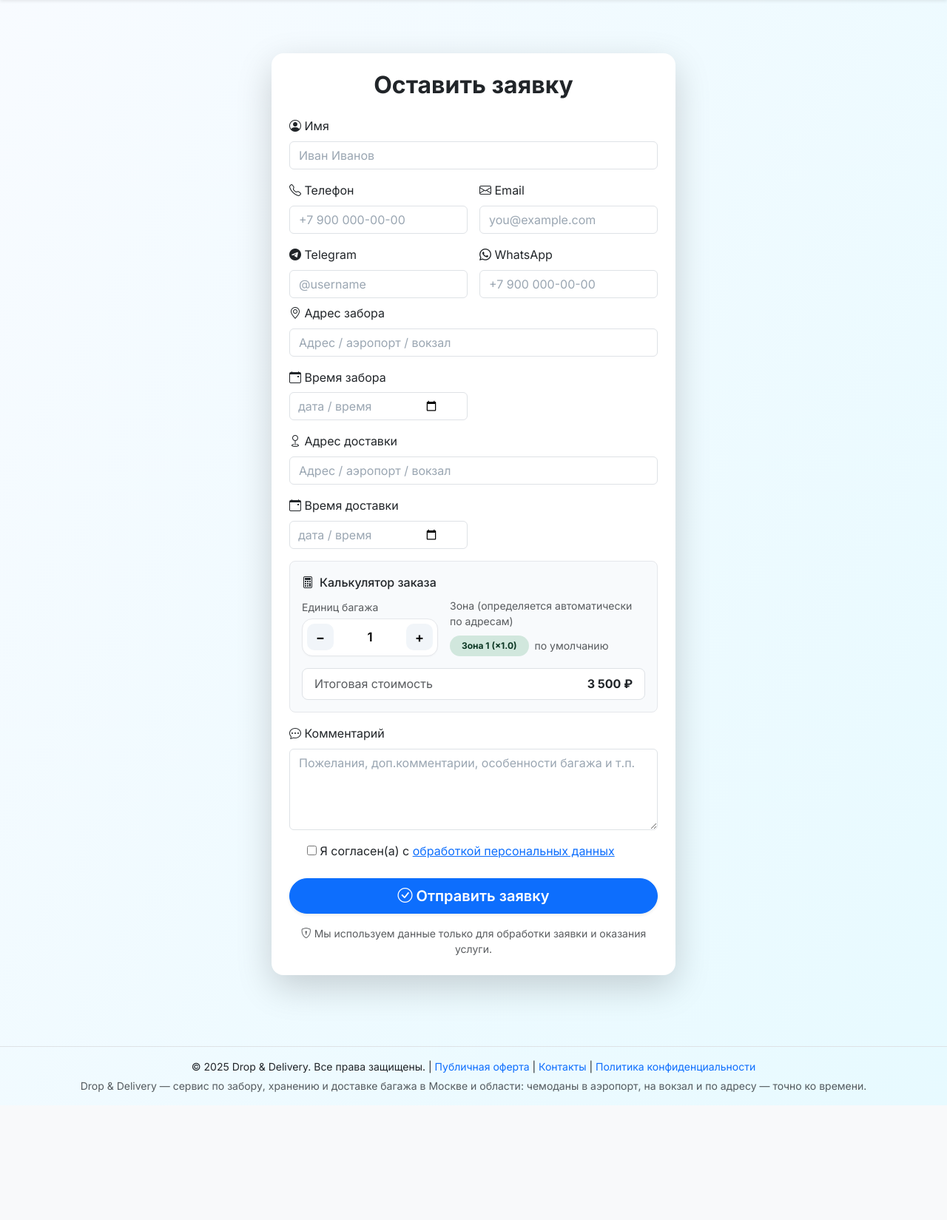
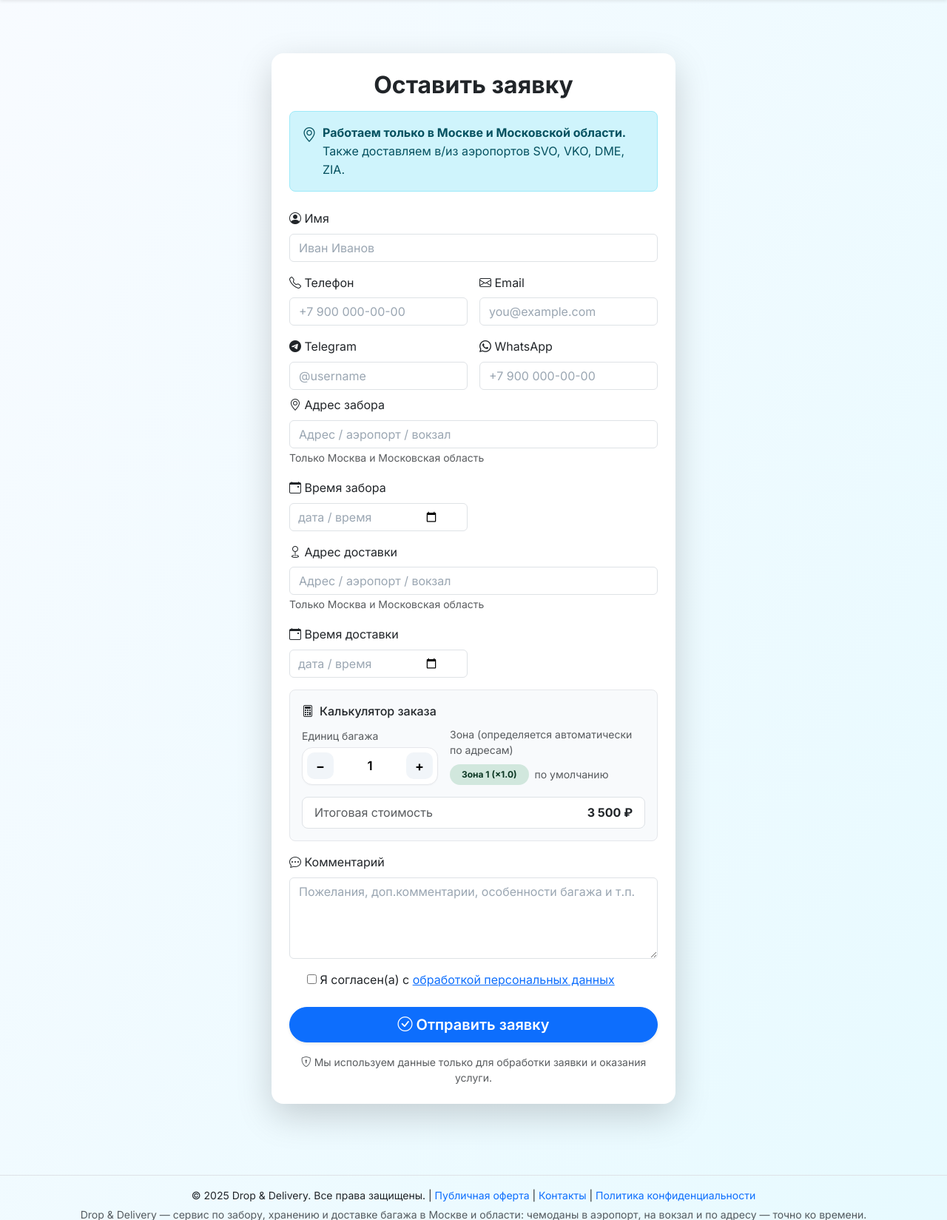
Before and after one commit to IsaevIvann/dd-project, a Django app: page /order/ in a window 1280 px wide. Shown: the part 57-1706 px from the top of the page at 74% size. Before the commit the page ends 1551 px from the top, so only its background shows below. Run offline with Django 5.2, Linux system fonts and the light colour scheme; some libraries are stand-ins or nearby versions.

Commit message:
+ new order

```diff
--- a/src/core/templates/core/order_form.html
+++ b/src/core/templates/core/order_form.html
@@ -6,7 +6,16 @@
   <div class="col-lg-6 col-md-8">
     <div class="card shadow-lg border-0 rounded-4">
       <div class="card-body p-4">
-        <h2 class="mb-4 text-center fw-bold">Оставить заявку</h2>
+        <h2 class="mb-3 text-center fw-bold">Оставить заявку</h2>
+
+        <!-- Баннер зоны работы -->
+        <div class="alert alert-info d-flex gap-2 align-items-start rounded-3 mb-4" role="alert">
+          <i class="bi bi-geo-alt fs-5"></i>
+          <div>
+            <strong>Работаем только в Москве и Московской области.</strong>
+            Также доставляем в/из аэропортов SVO, VKO, DME, ZIA.
+          </div>
+        </div>
 
         <form method="post" novalidate autocomplete="off" id="orderForm">
           {% csrf_token %}
@@ -34,8 +43,7 @@
             .dtl-wrap.filled .fake-ph,
             .dtl-wrap.focused .fake-ph{opacity:0}
 
-            /* ВАЖНО: скрываем нативные сегменты ТОЛЬКО когда нет значения И НЕТ ФОКУСА.
-               При фокусе они сразу показываются и обновляются посимвольно. */
+            /* ВАЖНО: скрываем нативные сегменты ТОЛЬКО когда нет значения И НЕТ ФОКУСА. */
             .dtl-wrap:not(.filled):not(.focused) input[type="datetime-local"]::-webkit-datetime-edit,
             .dtl-wrap:not(.filled):not(.focused) input[type="datetime-local"]::-webkit-datetime-edit-fields-wrapper,
             .dtl-wrap:not(.filled):not(.focused) input[type="datetime-local"]::-webkit-datetime-edit-text,
@@ -47,7 +55,6 @@
             .dtl-wrap:not(.filled):not(.focused) input[type="datetime-local"]::-webkit-datetime-edit-ampm-field{
               color:transparent;opacity:0
             }
-            /* фолбэк для некоторых реализаций */
             .dtl-wrap:not(.filled):not(.focused) input[type="datetime-local"]{color:transparent}
             .dtl-wrap.filled input[type="datetime-local"]{color:inherit}
 
@@ -107,6 +114,8 @@
             <div class="col-12 mt-2">
               <label for="id_pickup_address" class="form-label"><i class="bi bi-geo-alt"></i> Адрес забора</label>
               {{ form.pickup_address|add_class:"form-control"|attr:"placeholder:Адрес / аэропорт / вокзал"|attr:"id:id_pickup_address" }}
+              <small class="text-muted">Только Москва и Московская область</small>
+              <div id="pickup_warn" class="text-danger small mt-1 d-none">Мы работаем только в Москве и МО.</div>
               {{ form.pickup_address.errors }}
             </div>
 
@@ -122,6 +131,8 @@
             <div class="col-12">
               <label for="id_delivery_address" class="form-label"><i class="bi bi-geo"></i> Адрес доставки</label>
               {{ form.delivery_address|add_class:"form-control"|attr:"placeholder:Адрес / аэропорт / вокзал"|attr:"id:id_delivery_address" }}
+              <small class="text-muted">Только Москва и Московская область</small>
+              <div id="delivery_warn" class="text-danger small mt-1 d-none">Мы работаем только в Москве и МО.</div>
               {{ form.delivery_address.errors }}
             </div>
 
@@ -202,7 +213,7 @@
           </div>
 
           <div class="text-center mt-4">
-            <button type="submit" class="btn btn-primary btn-lg w-100 py-2 shadow-sm">
+            <button id="order-submit" type="submit" class="btn btn-primary btn-lg w-100 py-2 shadow-sm" title="">
               <i class="bi bi-check-circle"></i> Отправить заявку
             </button>
           </div>
@@ -269,12 +280,15 @@
     const days=Math.ceil(ms/(24*60*60*1000));
     return Math.max(0,days-1);
   }
-  const MOSCOW_MARKERS=[" москва","москва","МКАД","цао","сао","свао","вао","ювао","юао","юзао","зао","сзао","svo","vko","dme","zia","шереметьево","внуково","домодедово","жуковский","вокзал"];
+
+  /* Маркеры Москвы/МО для зоны и валидации */
+  const MOSCOW_MARKERS=[" москва","москва","мск","МКАД","цао","сао","свао","вао","ювао","юао","юзао","зао","сзао","svo","vko","dme","zia","шереметьево","внуково","домодедово","жуковский","вокзал"];
   const MO_TOWNS=["одинцово","химки","мытищи","люберцы","балашиха","красногорск","королёв","королев","подольск","реутов","видное","долгопрудный","лобня","домодедово","котельники","область","обл."];
+
   function detectZoneByText(a,b){
     const t=((a||"")+" "+(b||"")).toLowerCase();
     const inMoscow=MOSCOW_MARKERS.some(k=>t.includes(k));
-    const inMO=MO_TOWNS.some(k=>t.includes(k))||t.includes("московская область");
+    const inMO=MO_TOWNS.some(k=>t.includes(k))||t.includes("московская область")||t.includes("московская обл");
     return (inMO && !inMoscow)?1.5:1.0;
   }
   function formatRub(n){return n.toLocaleString('ru-RU')+" ₽";}
@@ -317,6 +331,7 @@
       totalEl.textContent=formatRub(total);
       estCostInput.value=total;
       syncItems();
+      validateAreas(); // подсветка ошибок при пересчёте
     }
 
     itemsPlus?.addEventListener('click',()=>{itemsInput.value=Math.min(99,(parseInt(itemsInput.value||"1",10)+1));recalc();});
@@ -327,6 +342,50 @@
       el&&el.addEventListener('change',recalc);
     });
     recalc();
+
+    /* --- Клиентская проверка адресов (Москва/МО/аэропорты) --- */
+    const pickupWarn   = document.getElementById('pickup_warn');
+    const deliveryWarn = document.getElementById('delivery_warn');
+    const submitBtn    = document.getElementById('order-submit');
+
+    function isAllowedAreaText(t) {
+      const s = (t || "").toLowerCase();
+      const hasMoscow = MOSCOW_MARKERS.some(k => s.includes(k)) ||
+                        s.includes("мск") || s.includes("москва ") || s.startsWith("москва");
+      const hasMO = MO_TOWNS.some(k => s.includes(k)) || s.includes("московская область") || s.includes("московская обл");
+      const hasAirport = ["svo","vko","dme","zia","шереметьево","внуково","домодедово","жуковский"].some(k => s.includes(k));
+      return hasMoscow || hasMO || hasAirport;
+    }
+
+    function validateAreas() {
+      const okPickup   = isAllowedAreaText(pickupAddr?.value);
+      const okDelivery = isAllowedAreaText(deliveryAddr?.value);
+
+      if (pickupWarn)   pickupWarn.classList.toggle('d-none',   okPickup);
+      if (deliveryWarn) deliveryWarn.classList.toggle('d-none', okDelivery);
+
+      const ok = okPickup && okDelivery;
+      if (submitBtn) {
+        submitBtn.disabled = !ok;
+        submitBtn.title = ok ? "" : "Укажите адреса в Москве или Московской области";
+      }
+      return ok;
+    }
+
+    [pickupAddr, deliveryAddr].forEach(el => {
+      el && el.addEventListener('input',  validateAreas);
+      el && el.addEventListener('change', validateAreas);
+    });
+
+    const form = document.getElementById('orderForm');
+    form && form.addEventListener('submit', function(e){
+      if (!validateAreas()) {
+        e.preventDefault();
+        e.stopPropagation();
+      }
+    });
+
+    validateAreas();
   })();
 </script>
 {% endblock %}
--- a/src/core/views.py
+++ b/src/core/views.py
@@ -25,21 +25,21 @@ AEROPORTS = {
     "svo": {
         "title": "Шереметьево",
         "name_prep": "в Шереметьево",     # предл. падеж «в …»
-        "name_gen":  "из Шереметьева",    # родит. падеж «из …»
+        "name_gen":  "из Шереметьево",    # родит. падеж «из …»
         "synonyms":  ["svo", "шереметьево", "sheremetyevo", "шереметьева"],
         "terminals": ["B", "C", "D", "E", "F"]
     },
     "dme": {
         "title": "Домодедово",
         "name_prep": "в Домодедово",
-        "name_gen":  "из Домодедова",
+        "name_gen":  "из Домодедово",
         "synonyms":  ["dme", "домодедово", "domodedovo", "домодедова"],
         "terminals": ["Терминал 1"]
     },
     "vko": {
         "title": "Внуково",
         "name_prep": "в Внуково",
-        "name_gen":  "из Внукова",
+        "name_gen":  "из Внуково",
         "synonyms":  ["vko", "внуково", "vnukovo", "внукова"],
         "terminals": ["A", "B", "C"]
     },
```
